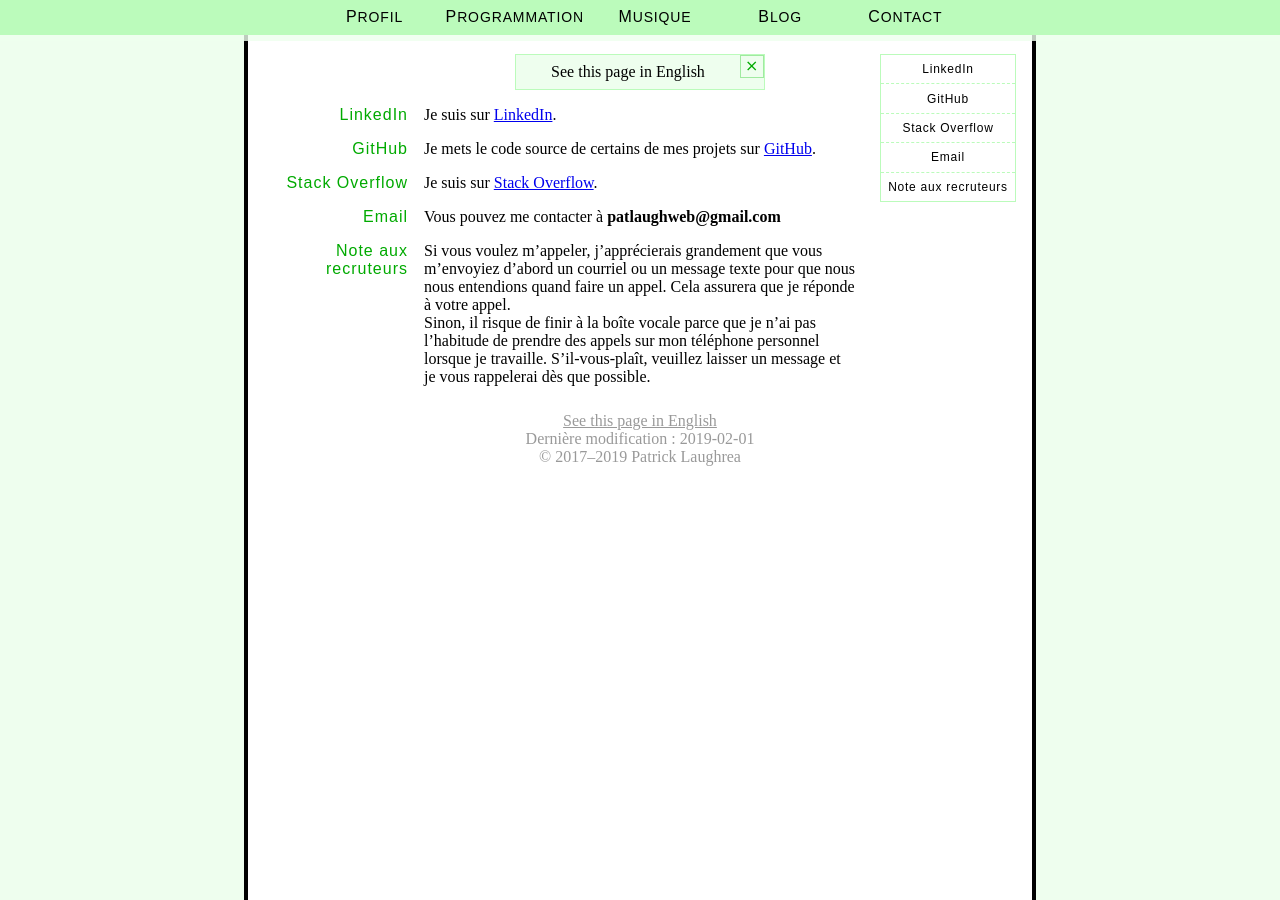
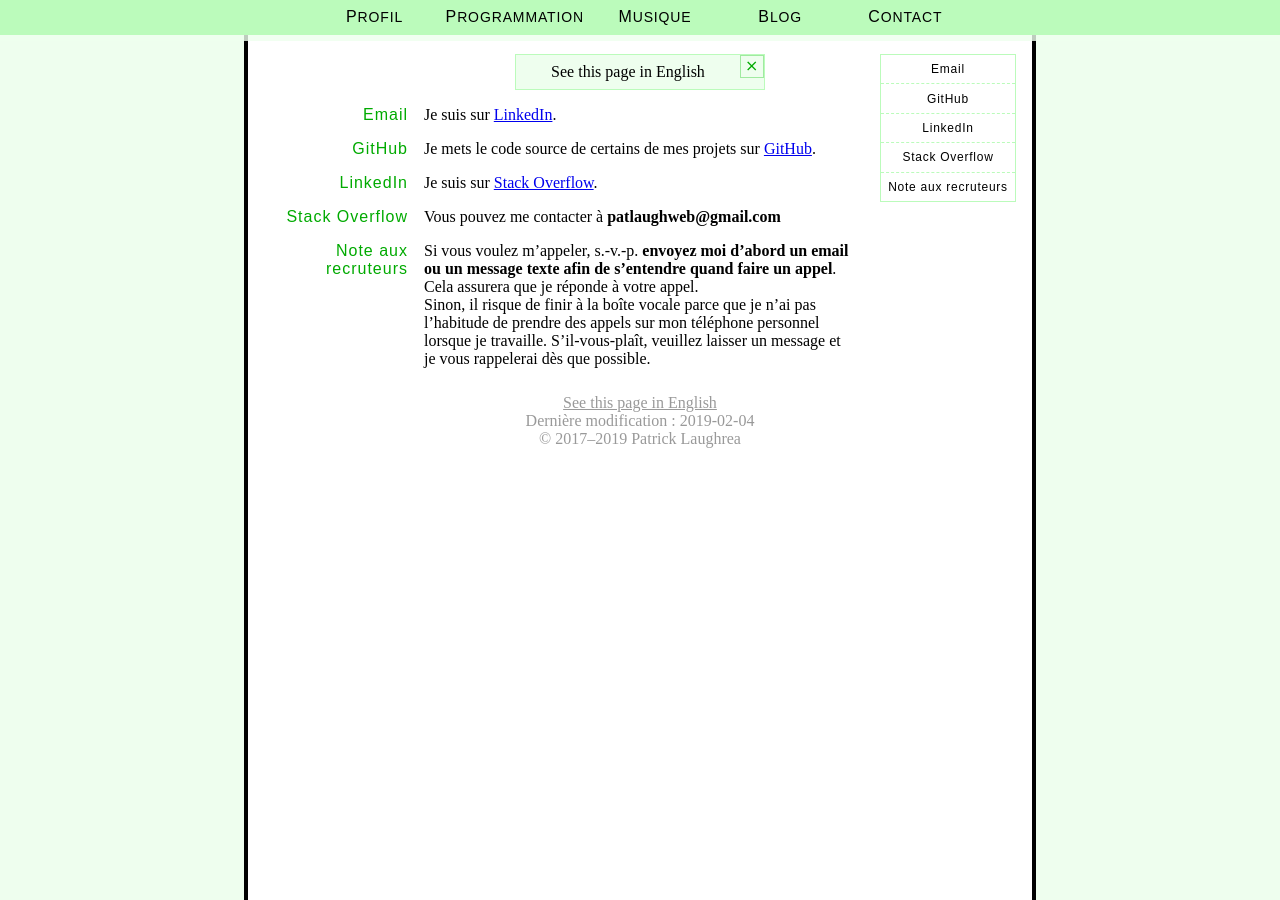
Before and after one commit to Pat-Laugh/pat-laugh.github.io, a Jekyll site: the page built from fr/contact.html, in a window 1280 px wide. Built offline with Jekyll 4.4.1, drawn with Linux system fonts in a browser that asks for light colours.

Commit message:
Improve contact page

```diff
--- a/fr/contact.html
+++ b/fr/contact.html
@@ -2,13 +2,13 @@
 layout: fr/default
 title: Contact
 link: contact
-last_modif: 2019-02-01
+last_modif: 2019-02-04
 permalink: /fr/contact
 quick_list:
+ -  Email
+ -  GitHub
  -  LinkedIn
- -  GitHub
  -  Stack Overflow
- -  Email
  -  Note aux recruteurs
 content_list:
  - >
@@ -21,9 +21,9 @@ content_list:
  - >
     Vous pouvez me contacter à <b>patlaughweb&#64;gmail&#46;com</b>
  - >
-    Si vous voulez m'appeler, j'apprécierais grandement que vous m'envoyiez
-    d'abord un courriel ou un message texte pour que nous nous entendions quand
-    faire un appel. Cela assurera que je réponde à votre appel.<br>Sinon, il
+    Si vous voulez m'appeler, s.-v.-p. <b>envoyez moi
+    d'abord un email ou un message texte afin de s'entendre quand
+    faire un appel</b>. Cela assurera que je réponde à votre appel.<br>Sinon, il
     risque de finir à la boîte vocale parce que je n'ai pas l'habitude de
     prendre des appels sur mon téléphone personnel lorsque je travaille.
     S'il-vous-plaît, veuillez laisser un message et je vous rappelerai dès que
```
Also changed, not shown: en/contact.html (+6 -6 lines).
